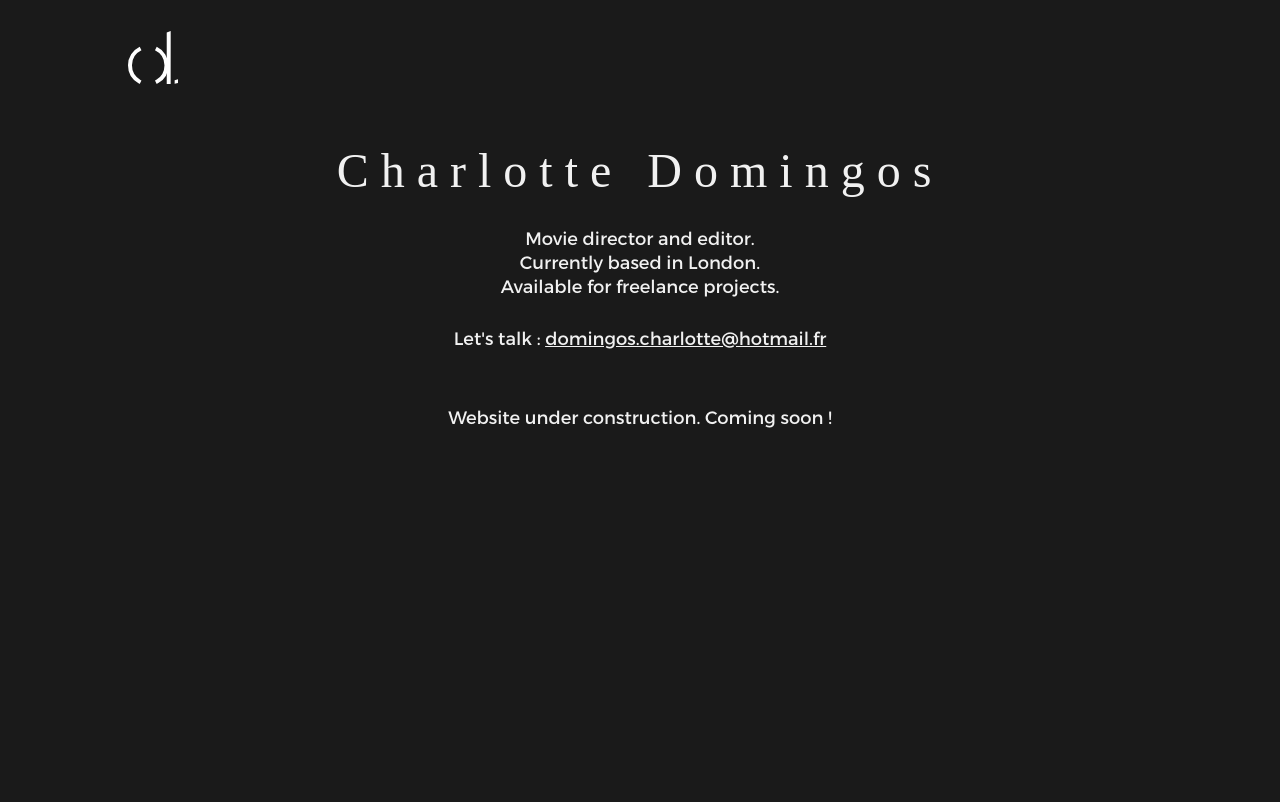
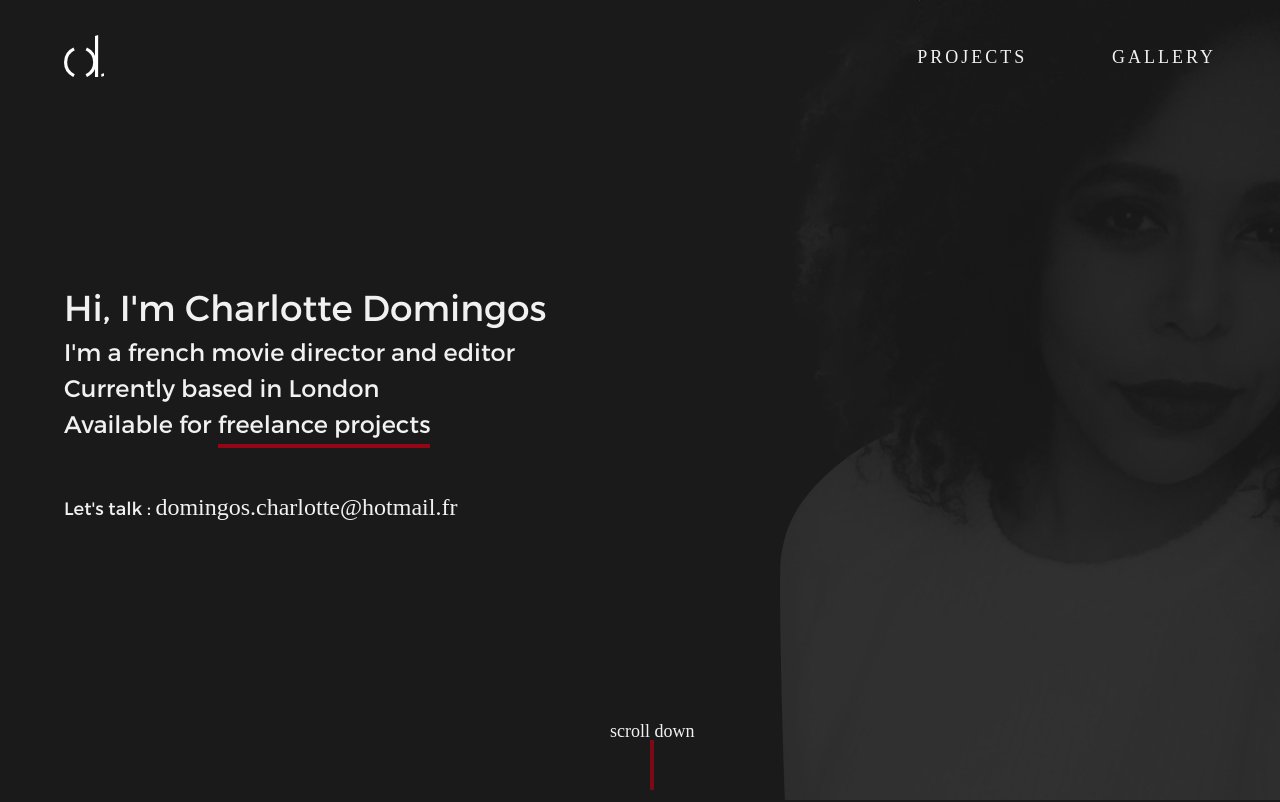
Before and after one commit to Thaelene/Charlotte-Domingos, a website: page dist/index.html in a window 1280 px wide. Shown: the top 802 px of the page. Drawn offline with Linux system fonts and the light colour scheme; some packages are replaced by stand-ins of ours; files that its build step writes are made by us from their sources; a script that the page names is missing; a web font is replaced by a local one.

Commit message:
:rocket: New design
Signed-off-by: thaelene <helene.ta@hetic.net>

```diff
--- a/src/scss/_fonts.scss
+++ b/src/scss/_fonts.scss
@@ -7,3 +7,6 @@
     font-family: 'montserrat';
     src: url(../fonts/Montserrat-Regular.otf);
 }
+
+//Colors
+$red: #940516;
--- a/src/scss/style.scss
+++ b/src/scss/style.scss
@@ -1,4 +1,9 @@
 @import "_fonts.scss";
+
+html, body{
+    width: 100%;
+    height: 100%;
+}
 
 body{
     background-color: #1A1A1A;
@@ -7,58 +12,135 @@ body{
     font-size: 18px;
 }
 a{
-    text-decoration: underline;
+    text-decoration: none;
 }
 
 .container{
-    width: 80%;
+    width: 90%;
     margin: 0 auto;
+    height: 100%;
+}
+.background-image{
+    position: absolute;
+    top: 0;
+    left: 0;
+    width: 100%;
+    height: 100vh;
+    background-image: url(../img/charlotte.png);
+    background-position-x: 140%;
+    background-repeat: no-repeat;
+    filter: grayscale(1) opacity(0.1);
+    z-index: -877;
 }
 .homepage{
-    height: 100vh;
+    height: 100%;
 }
 
 //header
 header{
-    margin: 3% 0;
+    padding: 3% 0;
+    display: flex;
+    flex-flow: row nowrap;
+    align-items: center;
+
+    a{
+        margin-right: auto;
+    }
 
     img{
-        width: 50px;
+        width: 40px;
         color: #fefefe;
+    }
+
+    nav{
+        li{
+            font-family: "walbaum";
+            display: inline-block;
+            padding-left: 80px;
+            text-transform: uppercase;
+            font-size: 18px;
+            letter-spacing: 3px;
+        }
     }
 }
 
-//main content
-.homepage-main-content{
-    text-align: center;
+//Presentation
+.homepage_presentation{
+    position: relative;
+    height: 100%;
+}
+.wrapper{
+    position: absolute;
+    top: calc(50% - 120px - 115px);
     display: flex;
-    flex-direction: column;
-    align-items: center;
-    justify-content: center;
+    height: 240px;
+    flex-flow: column nowrap;
+    justify-content: space-between;
 
+    .email{
+        font-family: "walbaum";
+        font-size: 24px;
+    }
+}
+.homepage_presentation-content{
+    line-height: 36px;
     h1{
-        font-family: "walbaum", serif;
-        font-size: 48px;
-        margin: 3% 0;
-        letter-spacing: 12px;
+        font-size: 36px;
+        line-height: 55px;
     }
-
-    .content{
-        display: flex;
-        flex-direction: column;
-        line-height: 24px;
-    }
-
     p{
-        margin: 3% 0;
+        font-size: 24px;
 
         span{
-            text-decoration: underline;
-
-            &:hover{
-                cursor: pointer;
-                color: rgb(145, 134, 137);
+            position: relative;
+            &:after{
+                content: " ";
+                width: 100%;
+                height: 4px;
+                position: absolute;
+                bottom: -10px;
+                left: 0;
+                background: $red;
+                will-change: animation;
+                animation: fade_in 2s ease-in;
             }
         }
     }
 }
+
+@keyframes fade_in {
+    0%   {opacity: 0;}
+    50%  {opacity: 0.5;}
+    70%  {opacity: 0.8;}
+    100% {opacity: 1;}
+}
+
+.homepage_scroll-icon{
+    position: absolute;
+    bottom: 10px;
+    left: calc(50% - 30px);
+    display: flex;
+    flex-flow: column wrap;
+    align-items: center;
+
+    span{
+        font-family: "walbaum";
+        font-size: 18px;
+    }
+    .scroll-bar{
+        width: 4px;
+        height: 50px;
+        background: $red;
+        will-change: animation;
+        animation: flashing 7s ease-in;
+        animation-iteration-count: infinite;
+    }
+}
+
+@keyframes flashing {
+    0%   {opacity: 0;}
+    30%  {opacity: 0.5};
+    60%  {opacity: 1;}
+    80%  {opacity: 0.5;}
+    100% {opacity: 0;}
+}
```
Also changed, not shown: dist/assets/css/style.min.css, dist/assets/img/charlotte.png (added), dist/index.html, src/img/charlotte.png (added), src/img/logo.png (deleted), src/img/logo.svg (deleted).
